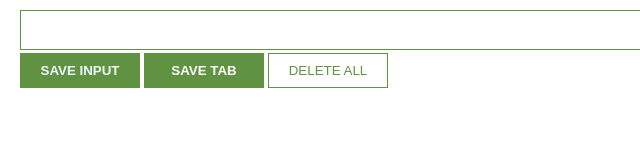
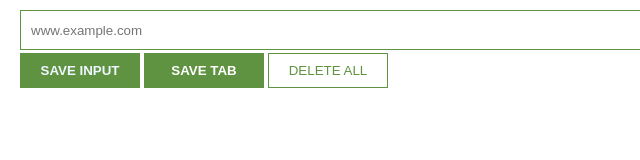
Before and after one commit to nanusns/chromeExtension, a plain HTML site: page index.html in a window 1280 px wide. Shown: the full height of the page, 0-640 px from the left. Drawn offline with Linux system fonts and the light colour scheme.

Commit message:
Update index.html

```diff
--- a/index.html
+++ b/index.html
@@ -7,7 +7,7 @@
     <title>Document</title>
   </head>
   <body>
-    <input type="text" id="input_el">
+    <input type="text" id="input_el" placeholder = "www.example.com">
     <div id="container">
       <button id="save_btn">SAVE INPUT</button>
       <button id="tab_btn">SAVE TAB</button>
```
